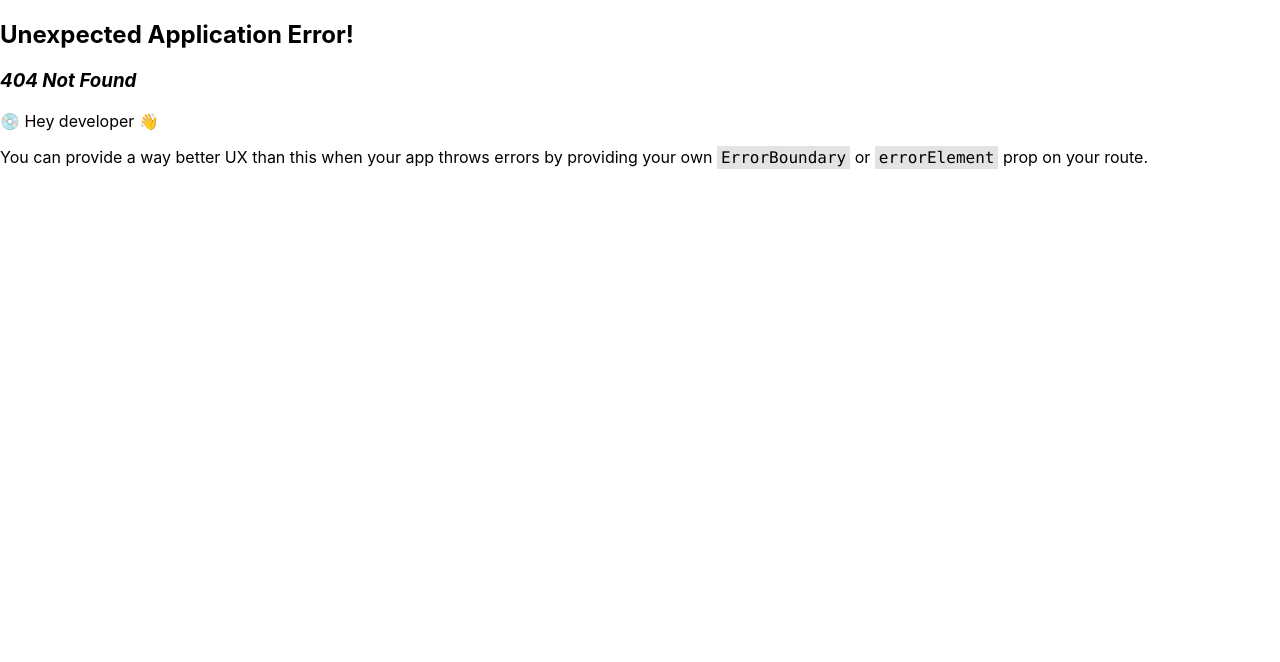
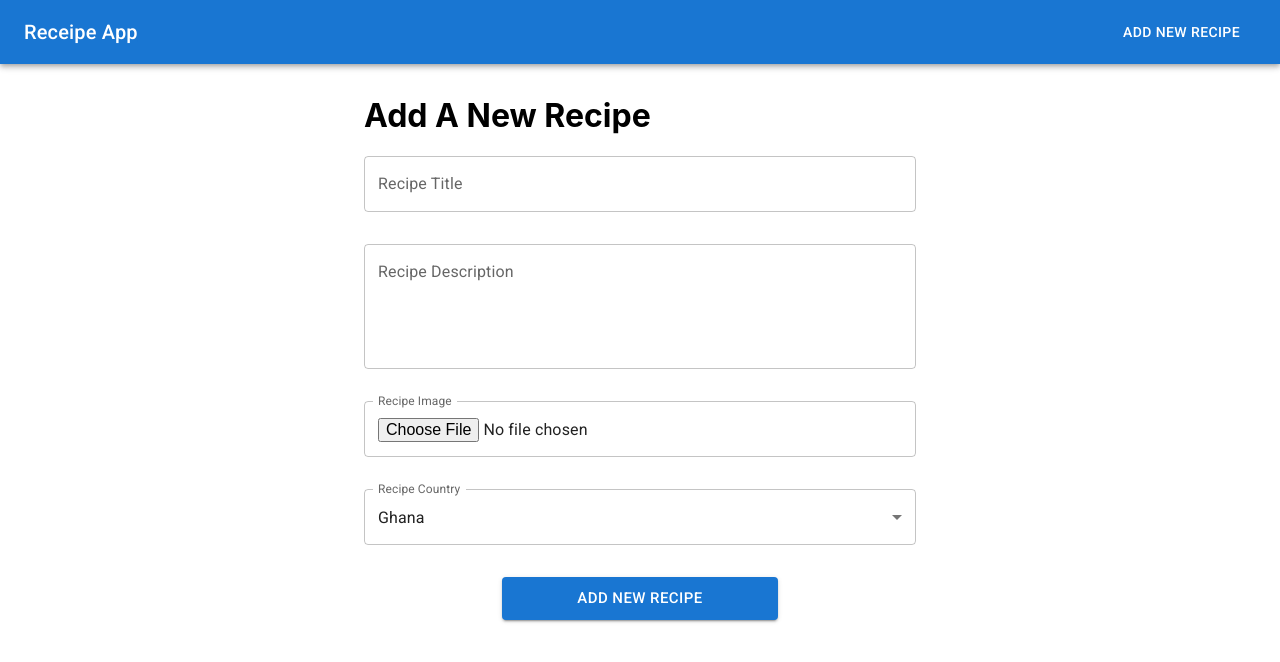
Before and after one commit to Treycie/receipe-app, a React (Create React App) app: page /add-recipe in a window 1280 px wide. Before the commit this address had no page. Shown: the top 662 px of the page. Built offline with nearby package versions, Linux system fonts and the light colour scheme; a web font is replaced by a local one.

Commit message:
adding an add-recipe form

```diff
--- a/package.json
+++ b/package.json
@@ -7,6 +7,7 @@
     "@emotion/styled": "^11.11.0",
     "@fontsource/roboto": "^5.0.8",
     "@mui/icons-material": "^5.15.10",
+    "@mui/lab": "^5.0.0-alpha.169",
     "@mui/material": "^5.15.10",
     "@testing-library/jest-dom": "^5.17.0",
     "@testing-library/react": "^13.4.0",
--- a/src/App.js
+++ b/src/App.js
@@ -9,14 +9,12 @@ const router = createBrowserRouter([
   { path: "/", element: <Receipes /> },
   { path: "/receipes", element: <Receipes /> },
   { path: "/receipes/:id", element: <Receipe /> },
-  {path:   "/addrecipe",element:<AddRecipe/>   },
+  {path:   "/add-recipe",element:<AddRecipe/>   },
 ]);
 
 function App() {
-  return (
-    <>
-      <RouterProvider router={router} />
-    </>
+  return ( <RouterProvider router={router} />
+
   );
 }
 
--- a/src/components/navbar/index.jsx
+++ b/src/components/navbar/index.jsx
@@ -1,12 +1,15 @@
-import { AppBar, Toolbar, Typography } from "@mui/material";
+import { AppBar, Toolbar, Typography,Link,Button } from "@mui/material";
 
 export default function Navbar() {
   return (
     <AppBar position="static">
       <Toolbar>
-        <Typography variant="h6" component="div" sx={{ flexGrow: 1 }}>
+      <Typography color= "inherit" to="/recipes" variant="h6" component={Link} sx={{ flexGrow: 1 }}>
           Receipe App
         </Typography>
+        <Button to="/add-recipe" component={Link} variant="container" color="primary"> Add New Recipe</Button>
+
+
       </Toolbar>
     </AppBar>
   );
--- a/src/pages/add-recipe/index.jsx
+++ b/src/pages/add-recipe/index.jsx
@@ -1,6 +1,116 @@
-export default function addRecipe() {
-    return(
-        <p>Add recipes  Form to show</p>
+import {
+  Alert,
+  Box,
+  Collapse,
+  Container,
+  IconButton,
+  MenuItem,
+  TextField,
+} from "@mui/material";
+import { Close } from "@mui/icons-material";
+import { LoadingButton } from "@mui/lab";
+import { useState } from "react";
+import Navbar from "../../components/navbar";
 
-    );
+export const countries = [
+  { value: "GH", label: "Ghana" },
+  { value: "NG", label: "Nigeria" },
+  { value: "BE", label: "Benin" },
+  { value: "TG", label: "Togo" },
+];
+
+export default function AddRecipe() {
+  const [loading, setLoading] = useState(false);
+  const [open, setOpen] = useState(false);
+  const [message, setMessage] = useState("New Recipe Added Successfully!");
+
+  const addRecipe = async (event) => {
+    // Set loading to true
+    // Prevent default form submit behavior
+    // Get form data
+    // Post form data to the backend
+    // Update message based on response status
+    // Open collapsible Alert
+    // Set loading to false
+  };
+
+  return (
+    <>
+      <Navbar />
+      <Container sx={{ my: "2rem" }} maxWidth="sm">
+        <h1>Add A New Recipe</h1>
+        <form>
+          <TextField
+            sx={{ mb: "2rem" }}
+            fullWidth
+            name="title"
+            label="Recipe Title"
+          />
+          <TextField
+            sx={{ mb: "2rem" }}
+            fullWidth
+            name="description"
+            label="Recipe Description"
+            multiline
+            rows={4}
+          />
+          <TextField
+            sx={{ mb: "2rem" }}
+            InputLabelProps={{
+              shrink: true,
+            }}
+            type="file"
+            fullWidth
+            name="image"
+            label="Recipe Image"
+          />
+          <TextField
+            sx={{ mb: "2rem" }}
+            select
+            fullWidth
+            name="country"
+            label="Recipe Country"
+            defaultValue="GH"
+          >
+            {countries.map((option) => (
+              <MenuItem key={option.value} value={option.value}>
+                {option.label}
+              </MenuItem>
+            ))}
+          </TextField>
+          <Box textAlign="center">
+            <Collapse in={open}>
+              <Alert
+                action={
+                  <IconButton
+                    aria-label="close"
+                    color="inherit"
+                    size="small"
+                    onClick={() => {
+                      setOpen(false);
+                    }}
+                  >
+                    <Close fontSize="inherit" />
+                  </IconButton>
+                }
+                sx={{ mb: 2 }}
+              >
+                {message}
+              </Alert>
+            </Collapse>
+
+            <LoadingButton
+              sx={{ width: "50%" }}
+              loading={loading}
+              type="submit"
+              size="large"
+              variant="contained"
+            >
+              Add New Recipe
+            </LoadingButton>
+          </Box>
+        </form>
+      </Container>
+    </>
+  );
 }
--- a/src/pages/receipe/index.jsx
+++ b/src/pages/receipe/index.jsx
@@ -16,7 +16,7 @@ return fetch(url).then(response => response.json());
 
 export default function Receipe() {
   const { id } = useParams();
-  const {data,isLoading, } = useSWR(`https://api.spoonacular.com/recipes/${id}/information`, getReceipe);
+  const {data,isLoading, } = useSWR(`${process.env.REACT_APP_RECIPE_API_URL}/recipes/${id}`, getReceipe);
   // console.log(data, isLoading);
 
 
--- a/src/pages/receipes/index.jsx
+++ b/src/pages/receipes/index.jsx
@@ -12,6 +12,7 @@ import { useEffect, useState } from "react";
 import empty from "../../assets/images/empty.svg";
 import loadingIcon from "../../assets/images/loadingIcon.svg";
 import { Link } from "react-router-dom";
+import Navbar from "../../components/navbar";
 
 export default function Receipes() {
   const [receipes, setReceipes] = useState([]);
@@ -21,12 +22,12 @@ export default function Receipes() {
     setLoading(true);
     // prepare URL
     // const url = new URL("https://api.spoonacular.com/recipes/complexSearch");
-    const url = new URL("http://localhost:4000/recipes");
-    url.searchParams.append(
-      "apiKey",
-      process.env.REACT_APP_SPOONACULAR_API_KEY
-    );
-    url.searchParams.append("query", keyword);
+    const url = new URL(`${process.env.REACT_APP_RECIPE_API_URL}/recipes`);
+    // url.searchParams.append(
+    //   "apiKey",
+    //   process.env.REACT_APP_SPOONACULAR_API_KEY
+    // );
+    // url.searchParams.append("query", keyword);
     // fetch receipes from API
     fetch(url)
       .then((response) => response.json())
@@ -45,6 +46,8 @@ export default function Receipes() {
   useEffect(getReceipes, [keyword]);
 
   return (
+   <>
+   <Navbar />
     <Container sx={{ my: "2rem" }}>
       <TextField
         fullWidth
@@ -90,5 +93,6 @@ export default function Receipes() {
         )}
       </Grid>
     </Container>
+   </>
   );
 }
```
Also changed, not shown: 1 other file (tests, documents, lock files or other folders).
